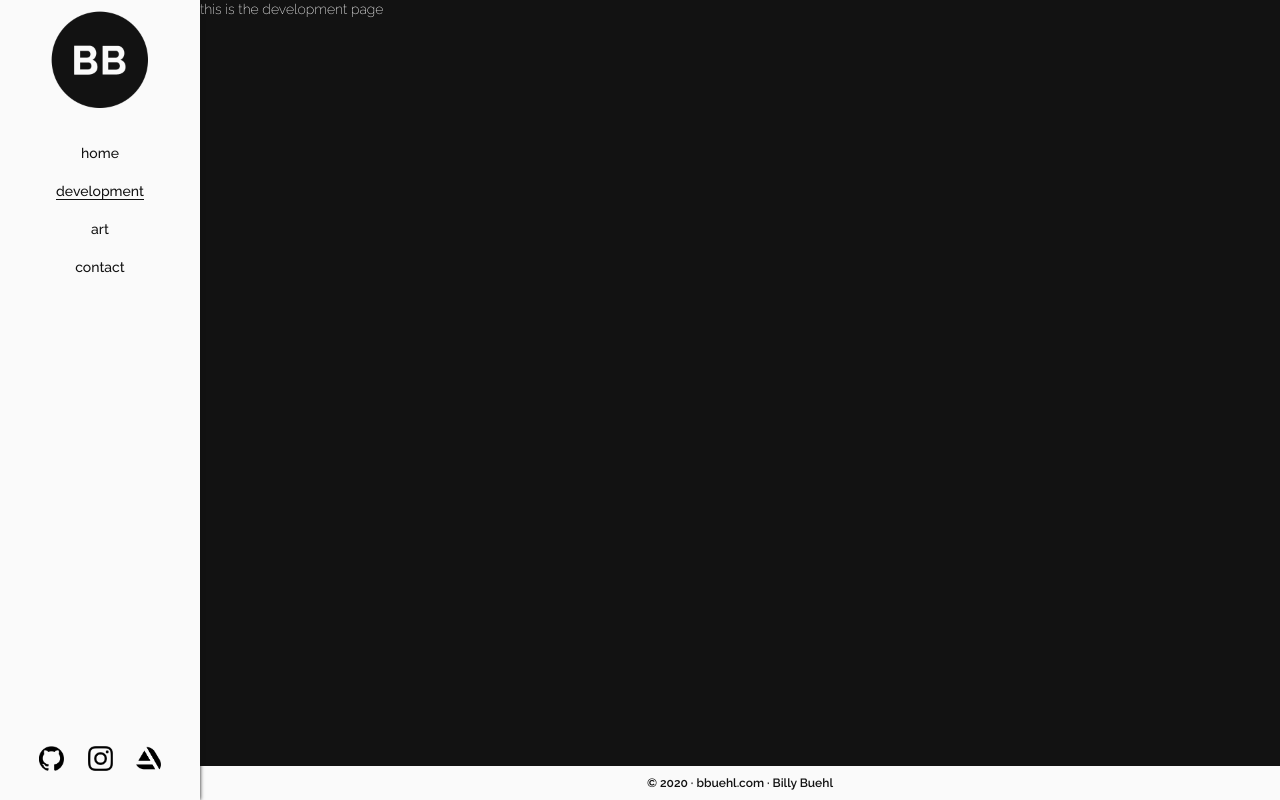
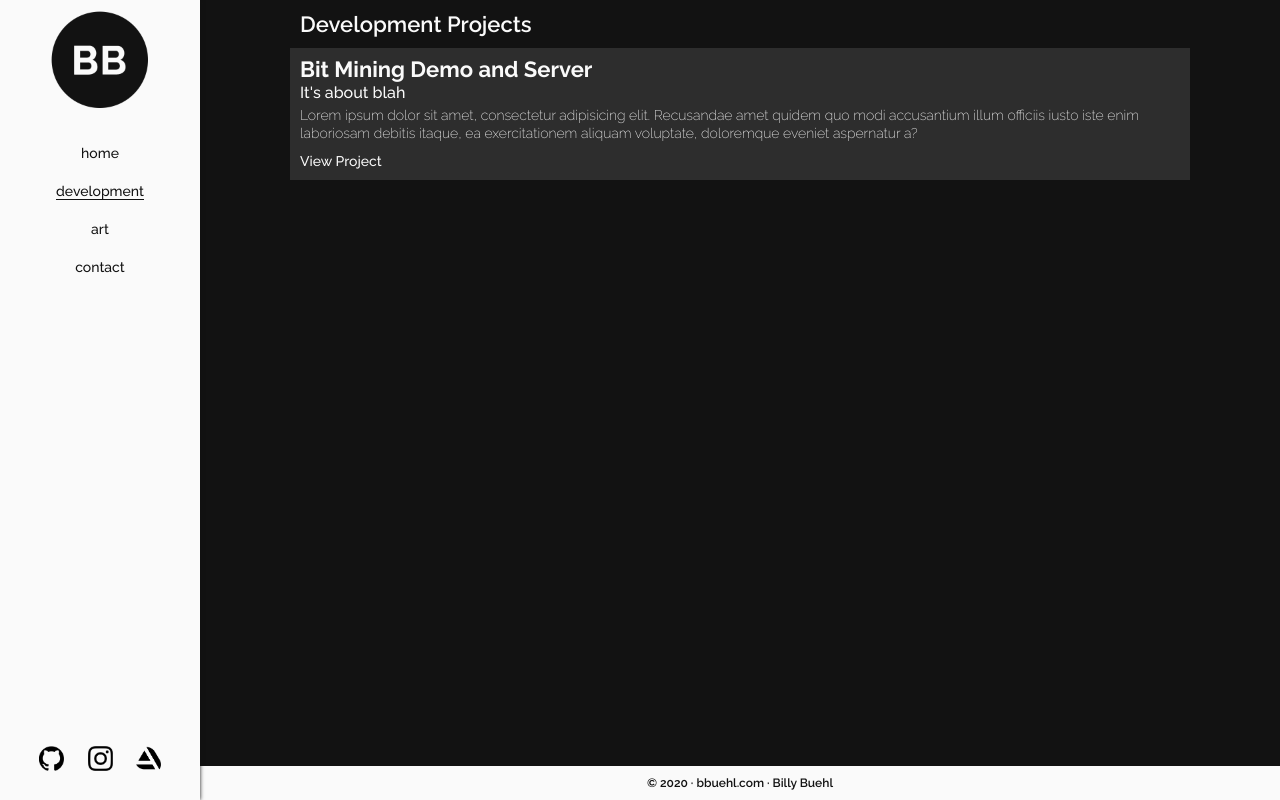
Before and after one commit to billybuehl792/bbuehl.com-2020, a Flask app: page /development in a window 1280 px wide. Run offline with Flask 2, Linux system fonts and the light colour scheme.

Commit message:
development page styling

```diff
--- a/art_site/static/css/mainStyle.css
+++ b/art_site/static/css/mainStyle.css
@@ -1,6 +1,7 @@
 /* GENERAL */
 :root {
     --dark: rgb(18, 18, 18);
+    --almostDark: rgb(45, 45, 45);
     --light: rgb(250, 250, 250);
     --grey: rgb(188, 188, 188);
 }
@@ -100,6 +101,38 @@ p {
     background-color: var(--grey, grey);
 }
 
+/* DEVELOPMENT */
+.dev-title {
+    margin: 10px 0px 10px 10px;
+}
+.dev-container {
+    margin: 10px auto;
+    max-width: 900px;
+}
+.project-container {
+    background-color: var(--almostDark, brown);
+    color: var(--light, white);
+    padding: 10px;
+    margin: 0px auto;
+}
+.project-container:last-child {
+    margin-bottom: 45px;
+}
+.project-title {
+    font-size: 22px;
+    font-weight: 700;
+    margin: 0px 0px 5px 0px;
+}
+.project-subtitle {
+    font-size: 16px;
+    font-weight: 500;
+    margin: 5px 0px;
+}
+.link {
+    font-weight: 500;
+    margin: 10px 0px 0px 0px;
+}
+
 /* FOOTER */
 .footer {
     position: fixed;
--- a/art_site/templates/development.html
+++ b/art_site/templates/development.html
@@ -1,5 +1,20 @@
 {% extends "base.html" %}
 
 {% block body %}
-<p>this is the development page</p>
+<div class="dev-container">
+    <h2 class="dev-title">Development Projects</h2>
+    <div class="project-container">
+        <h3 class="project-title">Bit Mining Demo and Server</h3>
+        <h4 class="project-subtitle">It's about blah</h4>
+        <p class="project-description">
+            Lorem ipsum dolor sit amet, consectetur adipisicing elit.
+            Recusandae amet quidem quo modi accusantium illum officiis
+            iusto iste enim laboriosam debitis itaque, ea exercitationem
+            aliquam voluptate, doloremque eveniet aspernatur a?
+        </p>
+        <p class="link">
+            <a href="" target="_blank">View Project</a>
+        </p>
+    </div>
+</div>
 {% endblock %}
```
Also changed, not shown: art_site/models.py (+10 -22 lines).
